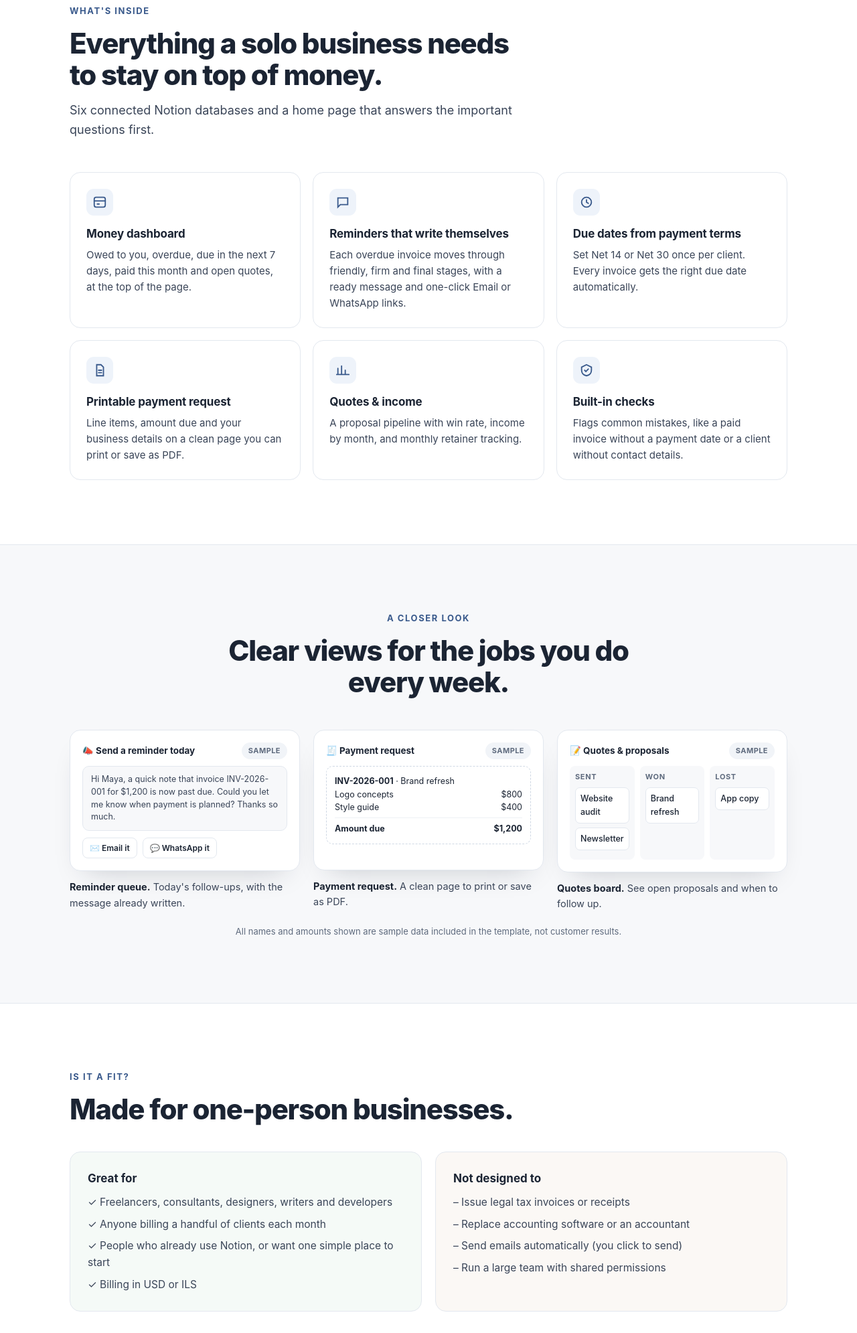
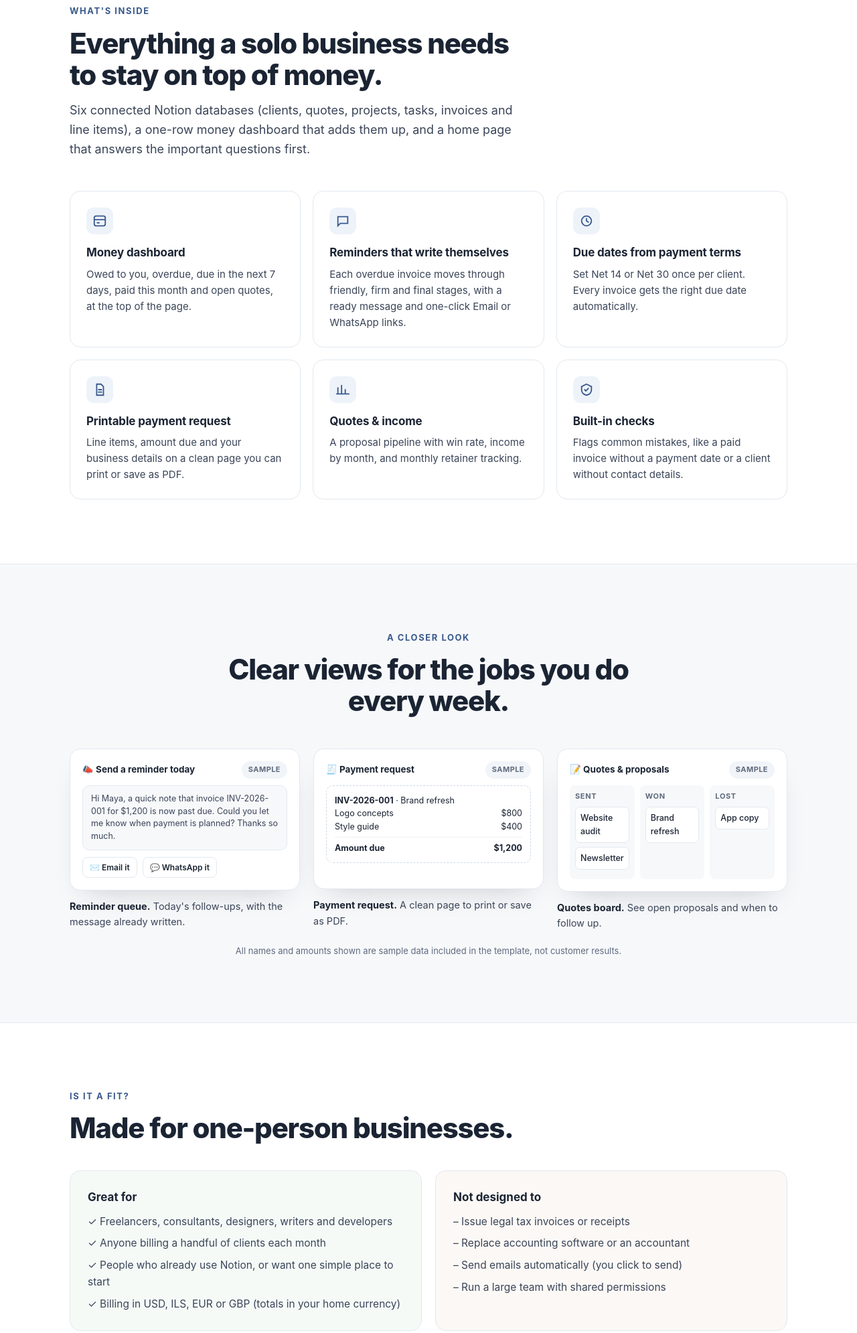
Before and after one commit to yohananpr11-ux/soloclerk-site, a plain HTML site: page index.html in a window 1280 px wide. Shown: the part 1978-3969 px from the top of the page at 67% size. Drawn offline with Linux system fonts and the light colour scheme.

Commit message:
Update currency and database copy: per-invoice currency, totals in home currency, name the six databases + money dashboard

```diff
--- a/index.html
+++ b/index.html
@@ -237,7 +237,7 @@ footer .legal{flex-basis:100%;font-size:12.5px}
     <div class="sec-head">
       <span class="eyebrow">What's inside</span>
       <h2 id="feat-h">Everything a solo business needs to stay on top of money.</h2>
-      <p>Six connected Notion databases and a home page that answers the important questions first.</p>
+      <p>Six connected Notion databases (clients, quotes, projects, tasks, invoices and line items), a one-row money dashboard that adds them up, and a home page that answers the important questions first.</p>
     </div>
     <div class="feat">
       <article><div class="ico"><svg width="22" height="22" viewBox="0 0 24 24" fill="none" stroke="#3A5A8C" stroke-width="2" stroke-linecap="round" aria-hidden="true"><rect x="3" y="4" width="18" height="16" rx="3"/><path d="M3 10h18M8 15h3"/></svg></div><h3>Money dashboard</h3><p>Owed to you, overdue, due in the next 7 days, paid this month and open quotes, at the top of the page.</p></article>
@@ -300,7 +300,7 @@ footer .legal{flex-basis:100%;font-size:12.5px}
         <li>✓ Freelancers, consultants, designers, writers and developers</li>
         <li>✓ Anyone billing a handful of clients each month</li>
         <li>✓ People who already use Notion, or want one simple place to start</li>
-        <li>✓ Billing in USD or ILS</li></ul></div>
+        <li>✓ Billing in USD, ILS, EUR or GBP (totals in your home currency)</li></ul></div>
       <div class="no"><h3>Not designed to</h3><ul>
         <li>– Issue legal tax invoices or receipts</li>
         <li>– Replace accounting software or an accountant</li>
@@ -342,7 +342,7 @@ footer .legal{flex-basis:100%;font-size:12.5px}
       <details><summary>Do I need a paid Notion plan?</summary><p>No. It's built to work on Notion's free plan. You duplicate the template into your own workspace.</p></details>
       <details><summary>What do I get after I pay?</summary><p>Gumroad emails you a receipt with a link to the template. Open it, click Duplicate (top right) and follow the 5-minute "Start here" page.</p></details>
       <details><summary>Does it create tax invoices or receipts?</summary><p>No. SoloClerk tracks what you billed and what's been paid. Keep issuing official documents with your usual invoicing or accounting tool.</p></details>
-      <details><summary>Can I track shekels as well as dollars?</summary><p>Yes. Each invoice can be in USD or ILS.</p></details>
+      <details><summary>Can I track shekels as well as dollars?</summary><p>Yes. Each invoice has its own currency. Dashboard totals count only invoices in your home currency, and show how many open invoices are in another currency. Amounts are not converted.</p></details>
       <details><summary>What if a client pays only part of an invoice?</summary><p>Record the amount paid. The open balance shows what's still owed, and the invoice stays on your list until it's paid in full.</p></details>
       <details><summary>Will it work on my phone?</summary><p>Yes, through the Notion app. Setup is easiest on a computer, and day-to-day checks work fine on your phone.</p></details>
       <details><summary>Are the numbers in the screenshots real?</summary><p>No. They're sample data included so you can see how the views work. Every database has a "Sample data" view, so clearing them takes a minute.</p></details>
```
